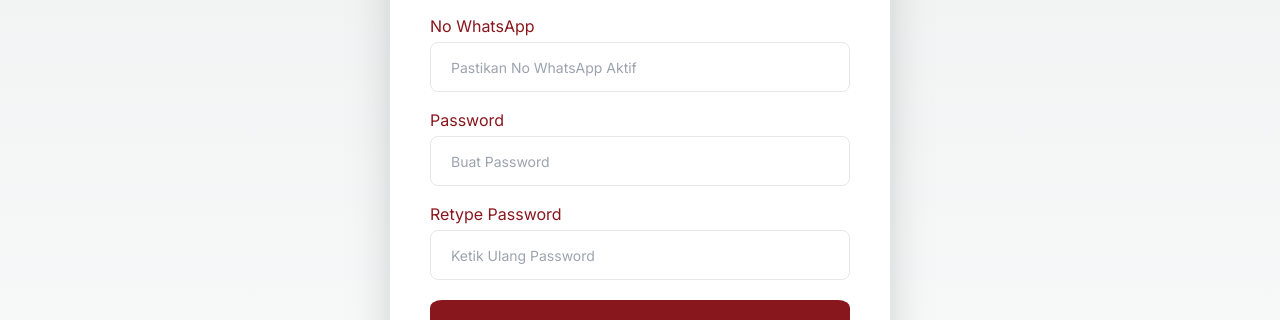
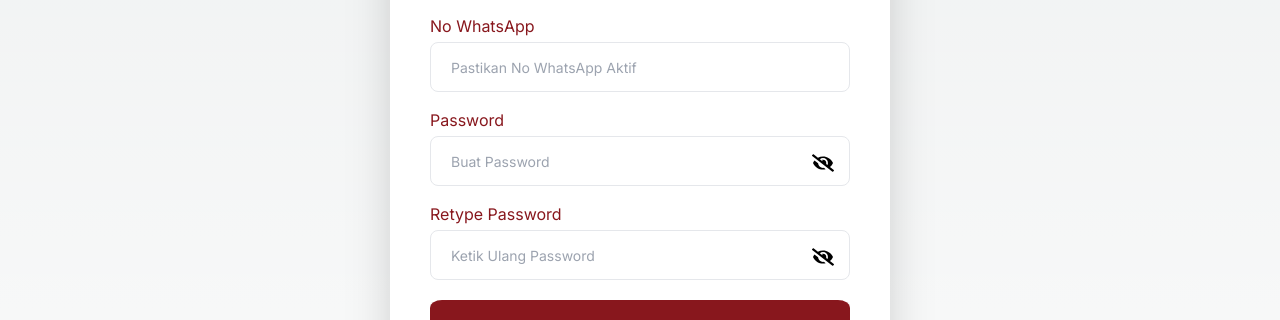
Before and after one commit to Rumah-web/humani, a Next.js app: page /affiliate/registrasi in a window 1280 px wide. Shown: the part 1837-2157 px from the top of the page. Built offline with nearby package versions, Linux system fonts and the light colour scheme.

Commit message:
add register affilaite

```diff
--- /dev/null
+++ b/app/affiliate/registrasi/api/register/route.tsx
@@ -0,0 +1,65 @@
+import db from "@/prisma/lib/db";
+// import referralCodes from "referral-codes";
+const argon2 = require("argon2");
+import * as referralCodes from "referral-codes";
+
+type ResponseData = {
+	message: string;
+};
+
+export async function POST(request: Request) {
+	const { name, username, password } = await request.json();
+	const assets_api = process.env.API_ASSETS_HOST + "/view";
+
+	let success = false;
+	let message = "Failed";
+
+	const pass = await argon2.hash(password);
+
+	const affiliate_code = referralCodes.generate({
+		length: 5,
+		prefix: "I",
+		postfix: "24",
+	});
+
+	try {
+		await prisma?.$transaction(async (tx) => {
+			const findRole = await db.m_roles.findFirst({
+				where: {
+					name: "affiliate",
+				},
+			});
+
+			if (findRole) {
+				const user = await db.m_user.create({
+					data: {
+						name,
+						password: pass,
+						username,
+						status: "inactive",
+						affiliate_code: affiliate_code[0].toUpperCase(),
+					},
+				});
+
+				console.log(user);
+
+				if (user) {
+					await db.m_user_roles.create({
+						data: {
+							m_user_id: user.id,
+							m_roles_id: findRole.id,
+						},
+					});
+				}
+			}
+		});
+
+		success = true;
+		message = "Success";
+	} catch (error) {}
+
+	return Response.json({
+		success,
+		message,
+	});
+}
--- a/app/affiliate/registrasi/page.tsx
+++ b/app/affiliate/registrasi/page.tsx
@@ -5,6 +5,7 @@ import Image from "next/image";
 import { useState } from "react";
 import { SubmitHandler, useForm, Resolver } from "react-hook-form";
 import { ErrorMessage } from "@hookform/error-message";
+import InputPassword from "@/app/components/input/Password";
 
 type Inputs = {
 	name: string;
@@ -22,6 +23,7 @@ export default function AffiliateRegistrasi() {
 	} = useForm({ criteriaMode: "all" });
 
 	const [isSubmit, setSubmit] = useState(false);
+	const [isSuccess, setSuccess] = useState(false);
 
 	const customerService = {
 		wa: `+6287888111778`,
@@ -34,7 +36,20 @@ export default function AffiliateRegistrasi() {
 		if (section) section.scrollIntoView({ behavior: "smooth", block: "start" });
 	};
 
-	const onSubmit = handleSubmit((data) => console.log(data));
+	const onSubmit = handleSubmit(async (data) => {
+		const reg = await fetch("/affiliate/registrasi/api/register", {
+			method: "POST",
+			body: JSON.stringify(data),
+			headers: {
+				"content-type": "application/json",
+			},
+		});
+
+		if (reg) {
+			const { success, message } = await reg.json();
+			setSuccess(success);
+		}
+	});
 
 	return (
 		<main className='flex flex-col items-center justify-between md:px-24 px-0'>
@@ -59,7 +74,10 @@ export default function AffiliateRegistrasi() {
 						</h2>
 					</div>
 				</section>
+
 				<div className='relative -top-64 -mb-64 bg-contain bg-no-repeat'>
+					{!isSuccess ? (
+						<>
 							<section
 								id='about-us'
 								className='relative'>
@@ -253,7 +271,9 @@ export default function AffiliateRegistrasi() {
 													className='w-full placeholder:font-normal placeholder:text-sm rounded-lg border-[1.5px] border-stroke bg-transparent py-3 px-5 font-medium outline-none transition focus:border-primary active:border-primary disabled:cursor-default disabled:bg-whiter dark:border-form-strokedark dark:bg-form-input dark:focus:border-primary'
 													onChange={(e) => null}
 												/>
-										{errors.username && <p>{errors.username.message as any}</p>}
+												{errors.username && (
+													<p>{errors.username.message as any}</p>
+												)}
 											</div>
 											<div className='flex flex-col space-y-1'>
 												<label
@@ -261,8 +281,10 @@ export default function AffiliateRegistrasi() {
 													className='text-[#88171d]'>
 													Password
 												</label>
-										<input
-											{...register("password", {
+												<div className='relative'>
+													<InputPassword
+														props={{
+															...register("password", {
 																required: "Password harus diisi",
 																validate: (val: string) => {
 																	let pattern =
@@ -274,14 +296,19 @@ export default function AffiliateRegistrasi() {
 																},
 																minLength: {
 																	value: 8,
-													message: "Password minimal terdiri dari 8 karakter",
+																	message:
+																		"Password minimal terdiri dari 8 karakter",
 																},
-											})}
+															}),
+														}}
 														placeholder='Buat Password'
 														className='w-full placeholder:font-normal placeholder:text-sm rounded-lg border-[1.5px] border-stroke bg-transparent py-3 px-5 font-medium outline-none transition focus:border-primary active:border-primary disabled:cursor-default disabled:bg-whiter dark:border-form-strokedark dark:bg-form-input dark:focus:border-primary'
 														onChange={(e) => null}
 													/>
-										{errors.password && <p>{errors.password.message as any}</p>}
+												</div>
+												{errors.password && (
+													<p>{errors.password.message as any}</p>
+												)}
 											</div>
 											<div className='flex flex-col space-y-1'>
 												<label
@@ -289,18 +316,22 @@ export default function AffiliateRegistrasi() {
 													className='text-[#88171d]'>
 													Retype Password
 												</label>
-										<input
-											{...register("retype", {
+												<div className='relative'>
+													<InputPassword
+														props={{
+															...register("retype", {
 																validate: (val: string) => {
 																	if (watch("password") != val) {
 																		return "Your passwords do no match";
 																	}
 																},
-											})}
+															}),
+														}}
 														placeholder='Ketik Ulang Password'
 														className='w-full placeholder:font-normal placeholder:text-sm rounded-lg border-[1.5px] border-stroke bg-transparent py-3 px-5 font-medium outline-none transition focus:border-primary active:border-primary disabled:cursor-default disabled:bg-whiter dark:border-form-strokedark dark:bg-form-input dark:focus:border-primary'
 														onChange={(e) => null}
 													/>
+												</div>
 												{errors.retype && <p>{errors.retype.message as any}</p>}
 											</div>
 											<div className='relative md:pb-12 pb-0 bg-white px-0'>
@@ -318,7 +349,6 @@ export default function AffiliateRegistrasi() {
 									</div>
 								</div>
 							</section>
-
 							<section
 								id='service'
 								className='bg-white'>
@@ -344,6 +374,28 @@ export default function AffiliateRegistrasi() {
 									/>
 								</div>
 							</section>
+						</>
+					) : (
+						<div className='relative'>
+							<div className='bg-yellow-400 md:px-10 px-2.5 pb-2 pt-8'>
+								<div className='pt-8 text-center text-2xl font-bold'>
+									Selamat, Pendaftaran Affiliate Kamu Berhasil
+								</div>
+								<div className='pb-8 pt-4 text-center text-lg'>
+									Silahkan klik &nbsp;
+									<span
+										className='underline font-bold cursor-pointer'
+										onClick={() => {
+											window.open(`https://dashboard.humanifood.com`, "_self");
+										}}>
+										link ini
+									</span>
+									&nbsp; untuk login
+								</div>
+							</div>
+						</div>
+					)}
+
 					<section
 						id='footer'
 						className='flex space-x-12 px-4 pt-6 bg-[#88171d] pb-36'>
--- /dev/null
+++ b/app/components/input/Password.tsx
@@ -0,0 +1,81 @@
+"use client";
+
+import { useEffect, useState } from "react";
+
+const InputPassword = ({
+	value,
+	disabled,
+	onChange,
+	placeholder,
+	className,
+	props,
+}: {
+	placeholder?: string;
+	value?: any;
+	disabled?: boolean;
+	onChange?: (e: any) => void;
+	className?: any;
+	props: any;
+}) => {
+	const [showPassword, setShowPassword] = useState<boolean>(false);
+	const [val, setVal] = useState("");
+
+	const onHideShowPassword = () => {
+		setShowPassword(!showPassword);
+	};
+
+	useEffect(() => {
+		setVal(value);
+	}, [value]);
+
+	return (
+		<>
+			<input
+				{...props}
+				type={showPassword ? "text" : "password"}
+				placeholder={placeholder ? placeholder : ""}
+				name='password'
+				className={`w-full rounded-lg border border-stroke bg-transparent outline-none focus:border-primary focus-visible:shadow-none dark:border-form-strokedark dark:bg-form-input dark:focus:border-primary disabled:bg-whiter ${className}`}
+				value={val}
+				disabled={disabled ? disabled : false}
+				onChange={(e) => {
+					onChange && typeof onChange === "function" ? onChange(e) : () => null;
+				}}
+			/>
+
+			<div
+				className='absolute right-4 top-4 cursor-pointer'
+				onClick={onHideShowPassword}>
+				{showPassword ? (
+					<div>
+						<svg
+							width='22'
+							height='22'
+							viewBox='0 0 576 512'
+							xmlns='http://www.w3.org/2000/svg'>
+							<path
+								fill='currentColor'
+								d='M572.52 241.4C518.29 135.59 410.93 64 288 64S57.68 135.64 3.48 241.41a32.35 32.35 0 0 0 0 29.19C57.71 376.41 165.07 448 288 448s230.32-71.64 284.52-177.41a32.35 32.35 0 0 0 0-29.19M288 400a144 144 0 1 1 144-144a143.93 143.93 0 0 1-144 144m0-240a95.31 95.31 0 0 0-25.31 3.79a47.85 47.85 0 0 1-66.9 66.9A95.78 95.78 0 1 0 288 160'
+							/>
+						</svg>
+					</div>
+				) : (
+					<div>
+						<svg
+							width='22'
+							height='22'
+							viewBox='0 0 640 512'
+							xmlns='http://www.w3.org/2000/svg'>
+							<path
+								fill='currentColor'
+								d='M320 400c-75.85 0-137.25-58.71-142.9-133.11L72.2 185.82c-13.79 17.3-26.48 35.59-36.72 55.59a32.35 32.35 0 0 0 0 29.19C89.71 376.41 197.07 448 320 448c26.91 0 52.87-4 77.89-10.46L346 397.39a144.13 144.13 0 0 1-26 2.61m313.82 58.1l-110.55-85.44a331.25 331.25 0 0 0 81.25-102.07a32.35 32.35 0 0 0 0-29.19C550.29 135.59 442.93 64 320 64a308.15 308.15 0 0 0-147.32 37.7L45.46 3.37A16 16 0 0 0 23 6.18L3.37 31.45A16 16 0 0 0 6.18 53.9l588.36 454.73a16 16 0 0 0 22.46-2.81l19.64-25.27a16 16 0 0 0-2.82-22.45m-183.72-142l-39.3-30.38A94.75 94.75 0 0 0 416 256a94.76 94.76 0 0 0-121.31-92.21A47.65 47.65 0 0 1 304 192a46.64 46.64 0 0 1-1.54 10l-73.61-56.89A142.31 142.31 0 0 1 320 112a143.92 143.92 0 0 1 144 144c0 21.63-5.29 41.79-13.9 60.11z'
+							/>
+						</svg>
+					</div>
+				)}
+			</div>
+		</>
+	);
+};
+
+export default InputPassword;
--- a/package.json
+++ b/package.json
@@ -13,6 +13,7 @@
     "@prisma/client": "5.13.0",
     "@types/react-lazy-load-image-component": "^1.6.3",
     "@types/react-slick": "^0.23.13",
+    "argon2": "^0.40.1",
     "framer-motion": "^10.16.16",
     "install": "^0.13.0",
     "next": "14.0.4",
@@ -22,6 +23,7 @@
     "react-intersection-observer": "^9.8.1",
     "react-lazy-load-image-component": "^1.6.0",
     "react-slick": "^0.29.0",
+    "referral-codes": "^3.0.0",
     "slick-carousel": "^1.8.1",
     "typewriter-effect": "^2.21.0"
   },
```
Also changed, not shown: 1 other file (tests, documents, lock files or other folders). Lines whose indentation alone changed are shown as unchanged.
